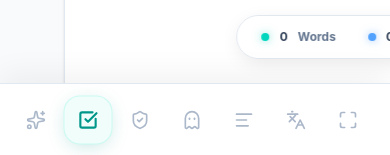
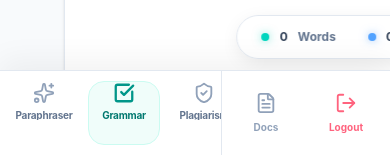
Before and after one commit to Srinithinv/jot-ai-workspace, a React (Vite) app: page /app in a window 390 px wide. Shown: the part 689-844 px from the top of the page. Built offline with nearby package versions, Linux system fonts and the light colour scheme; no server answers; sample sign-in values are in the browser's storage.

Commit message:
feat: complete UI tri-tier responsive sidebar labeling system

```diff
--- a/src/components/Sidebar.jsx
+++ b/src/components/Sidebar.jsx
@@ -19,17 +19,17 @@ const tools = [
 
 const Sidebar = ({ activeTool, setActiveTool }) => {
   return (
-    <aside className="fixed bottom-0 left-0 w-full h-[72px] md:h-screen md:w-[72px] md:static bg-white border-t md:border-t-0 md:border-r border-slate-200 flex flex-row md:flex-col items-center px-1 md:px-0 py-0 md:py-6 z-40 overflow-x-auto no-scrollbar shadow-[0_-10px_30px_rgba(0,0,0,0.05)] md:shadow-none shrink-0 transition-colors duration-500">
+    <aside className="fixed bottom-0 left-0 w-full h-[85px] md:h-screen md:w-[72px] lg:w-[260px] md:static bg-white border-t md:border-t-0 md:border-r border-slate-200 flex flex-row md:flex-col items-center lg:items-start px-0 md:px-0 py-0 md:py-6 z-40 overflow-x-auto no-scrollbar shadow-[0_-10px_30px_rgba(0,0,0,0.05)] md:shadow-none shrink-0 transition-all duration-500">
 
-      {/* Desktop Logo */}
-      <div className="hidden md:flex flex-col items-center gap-3 mb-8 cursor-pointer">
-        <div className="w-10 h-10 bg-teal-600 rounded-[12px] flex items-center justify-center shadow-lg shadow-teal-600/20">
+      {/* Desktop Logo Area */}
+      <div className="hidden md:flex flex-col lg:flex-row items-center lg:justify-start gap-4 mb-8 cursor-pointer w-full lg:px-6">
+        <div className="w-10 h-10 shrink-0 bg-teal-600 rounded-[12px] flex items-center justify-center shadow-lg shadow-teal-600/20">
           <Feather className="text-white w-5 h-5" />
         </div>
-        <span className="font-bold text-2xl text-slate-800 tracking-tight leading-none text-center">Jot AI</span>
+        <span className="font-extrabold text-[22px] text-slate-800 tracking-tight leading-none hidden lg:block">Jot AI</span>
       </div>
 
-      <nav className="flex flex-row md:flex-col gap-1 w-max md:w-full px-2 md:px-3 flex-1 items-center md:overflow-y-auto md:overflow-x-hidden pt-1 md:pt-0 pb-1 md:pb-0 no-scrollbar">
+      <nav className="flex flex-row md:flex-col gap-2 md:gap-1.5 w-max md:w-full lg:w-full px-2 md:px-2 lg:px-4 flex-1 items-center md:items-stretch overflow-x-auto md:overflow-y-auto md:overflow-x-hidden no-scrollbar pt-2 md:pt-0 pb-2 md:pb-0">
         {tools.map(tool => {
           const Icon = tool.icon;
           const isActive = activeTool === tool.id;
@@ -37,16 +37,26 @@ const Sidebar = ({ activeTool, setActiveTool }) => {
             <button
               key={tool.id}
               onClick={() => setActiveTool(tool.id)}
-              className={`relative flex items-center justify-center w-12 h-12 md:w-14 md:h-14 shrink-0 rounded-2xl group transition-all duration-300 cursor-pointer border ${
+              className={`relative flex flex-col md:flex-row items-center md:justify-center lg:justify-start w-[72px] h-[64px] md:w-14 md:h-14 lg:w-full lg:h-[46px] shrink-0 rounded-2xl md:rounded-xl lg:px-4 group transition-all duration-300 cursor-pointer border md:border-transparent ${
                 isActive
-                ? 'bg-teal-50 border-teal-100 text-teal-600 shadow-[0_4px_20px_-5px_rgba(13,148,136,0.3)] scale-[1.02] md:scale-105 z-10'
+                ? 'bg-teal-50 border-teal-100 text-teal-600 md:shadow-[0_4px_20px_-5px_rgba(13,148,136,0.2)] md:scale-105 z-10'
                 : 'border-transparent text-slate-400 hover:text-slate-700 hover:bg-slate-100/50 hover:border-slate-200'
               }`}
             >
-              <Icon className={`${isActive ? 'w-5 h-5 md:w-6 md:h-6' : 'w-5 h-5 md:w-6 md:h-6 opacity-75'}`} strokeWidth={isActive ? 2.5 : 2} />
+              <Icon className="w-[22px] h-[22px] md:w-6 md:h-6 lg:w-5 lg:h-5 shrink-0" strokeWidth={isActive ? 2.5 : 2} />
 
-              {/* Desktop Hover Label */}
-              <span className="absolute left-16 px-3 py-1.5 bg-slate-800 text-white text-[12px] font-bold rounded-lg shadow-xl opacity-0 hidden md:block group-hover:opacity-100 transition-opacity pointer-events-none whitespace-nowrap z-50">
+              {/* Mobile text below icon */}
+              <span className={`text-[10px] sm:text-[11px] font-bold mt-1.5 md:hidden leading-none tracking-tight break-words px-1 max-w-full truncate ${isActive ? 'text-teal-700' : 'text-slate-500'}`}>
+                {tool.label.split(' ')[0]}
+              </span>
+
+              {/* Desktop Expanded text next to icon */}
+              <span className={`hidden lg:block ml-3.5 text-[13px] font-bold whitespace-nowrap tracking-wide ${isActive ? 'text-teal-700' : 'text-slate-600 group-hover:text-slate-800'}`}>
+                {tool.label}
+              </span>
+
+              {/* Tablet Hover Tooltip (Only on md breakpoint) */}
+              <span className="hidden md:block lg:hidden absolute left-[68px] px-3 py-1.5 bg-slate-800 text-white text-[12px] font-bold rounded-lg shadow-xl opacity-0 group-hover:opacity-100 transition-opacity pointer-events-none whitespace-nowrap z-50">
                 {tool.label}
               </span>
             </button>
@@ -55,16 +65,22 @@ const Sidebar = ({ activeTool, setActiveTool }) => {
       </nav>
 
       {/* Desktop Bottom Actions / Mobile Scroll End Actions */}
-      <div className="flex flex-row md:flex-col items-center mt-0 md:mt-auto px-2 md:px-4 w-max md:w-full border-l md:border-l-0 md:border-t border-slate-200 py-0 md:pt-4 md:pb-4 gap-1 md:gap-0 shrink-0 h-full md:h-auto">
-        <div className="w-12 h-12 md:w-12 md:h-12 md:mx-auto text-slate-400 hover:text-slate-700 hover:bg-slate-100/50 rounded-xl transition-colors flex items-center justify-center cursor-pointer group relative md:mb-2 shrink-0">
-          <FileText className="w-5 h-5 md:w-5 md:h-5" />
-          <span className="absolute left-16 px-3 py-1.5 bg-slate-800 text-white text-[12px] font-bold rounded-lg shadow-xl opacity-0 hidden md:block group-hover:opacity-100 transition-opacity pointer-events-none whitespace-nowrap z-50">My Docs</span>
+      <div className="flex flex-row md:flex-col items-center lg:items-stretch mt-0 md:mt-auto px-2 md:px-2 lg:px-4 w-max md:w-full border-l md:border-l-0 md:border-t border-slate-200 py-0 md:pt-4 md:pb-2 gap-2 md:gap-1.5 shrink-0 h-full md:h-auto">
+        <div className="w-[72px] h-[64px] md:w-12 md:h-12 lg:w-full lg:h-[46px] md:mx-auto lg:mx-0 text-slate-400 hover:text-slate-700 hover:bg-slate-100/50 rounded-2xl md:rounded-xl transition-colors flex flex-col md:flex-row items-center justify-center lg:justify-start lg:px-4 cursor-pointer group relative md:mb-1 shrink-0">
+          <FileText className="w-[22px] h-[22px] md:w-5 md:h-5 shrink-0" />
+          <span className="text-[10px] md:hidden mt-1.5 font-bold">Docs</span>
+          <span className="hidden lg:block ml-3.5 text-[13px] font-bold whitespace-nowrap tracking-wide">My Documents</span>
+          <span className="absolute left-[68px] px-3 py-1.5 bg-slate-800 text-white text-[12px] font-bold rounded-lg shadow-xl opacity-0 hidden md:block lg:hidden group-hover:opacity-100 transition-opacity pointer-events-none whitespace-nowrap z-50">My Docs</span>
         </div>
-        <button onClick={async () => { await signOut(auth); localStorage.removeItem('jot_users'); window.location.href = '/login'; }} className="w-12 h-12 md:w-12 md:h-12 md:mx-auto text-rose-400 hover:text-rose-600 hover:bg-rose-50 rounded-xl transition-colors flex items-center justify-center cursor-pointer group relative shrink-0">
-          <LogOut className="w-5 h-5 md:w-5 md:h-5" />
-          <span className="absolute left-16 px-3 py-1.5 bg-slate-800 text-white text-[12px] font-bold rounded-lg shadow-xl opacity-0 hidden md:block group-hover:opacity-100 transition-opacity pointer-events-none whitespace-nowrap z-50">Logout</span>
+
+        <button onClick={async () => { await signOut(auth); localStorage.removeItem('jot_users'); window.location.href = '/login'; }} className="w-[72px] h-[64px] md:w-12 md:h-12 lg:w-full lg:h-[46px] md:mx-auto lg:mx-0 text-rose-400 hover:text-rose-600 hover:bg-rose-50 rounded-2xl md:rounded-xl transition-colors flex flex-col md:flex-row items-center justify-center lg:justify-start lg:px-4 cursor-pointer group relative shrink-0">
+          <LogOut className="w-[22px] h-[22px] md:w-5 md:h-5 shrink-0" />
+          <span className="text-[10px] md:hidden mt-1.5 font-bold">Logout</span>
+          <span className="hidden lg:block ml-3.5 text-[13px] font-bold whitespace-nowrap tracking-wide text-rose-500">Logout</span>
+          <span className="absolute left-[68px] px-3 py-1.5 bg-slate-800 text-white text-[12px] font-bold rounded-lg shadow-xl opacity-0 hidden md:block lg:hidden group-hover:opacity-100 transition-opacity pointer-events-none whitespace-nowrap z-50">Logout</span>
         </button>
       </div>
+
     </aside>
   );
 };
```
